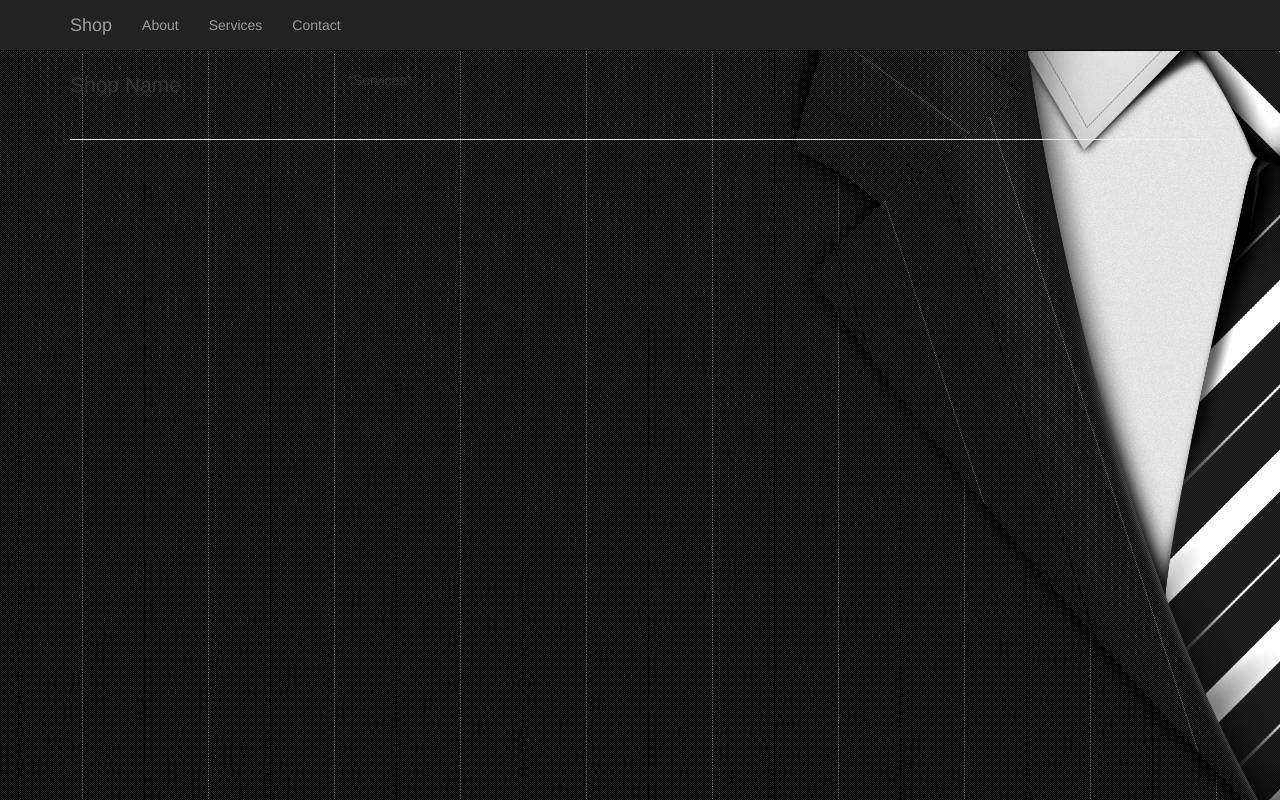
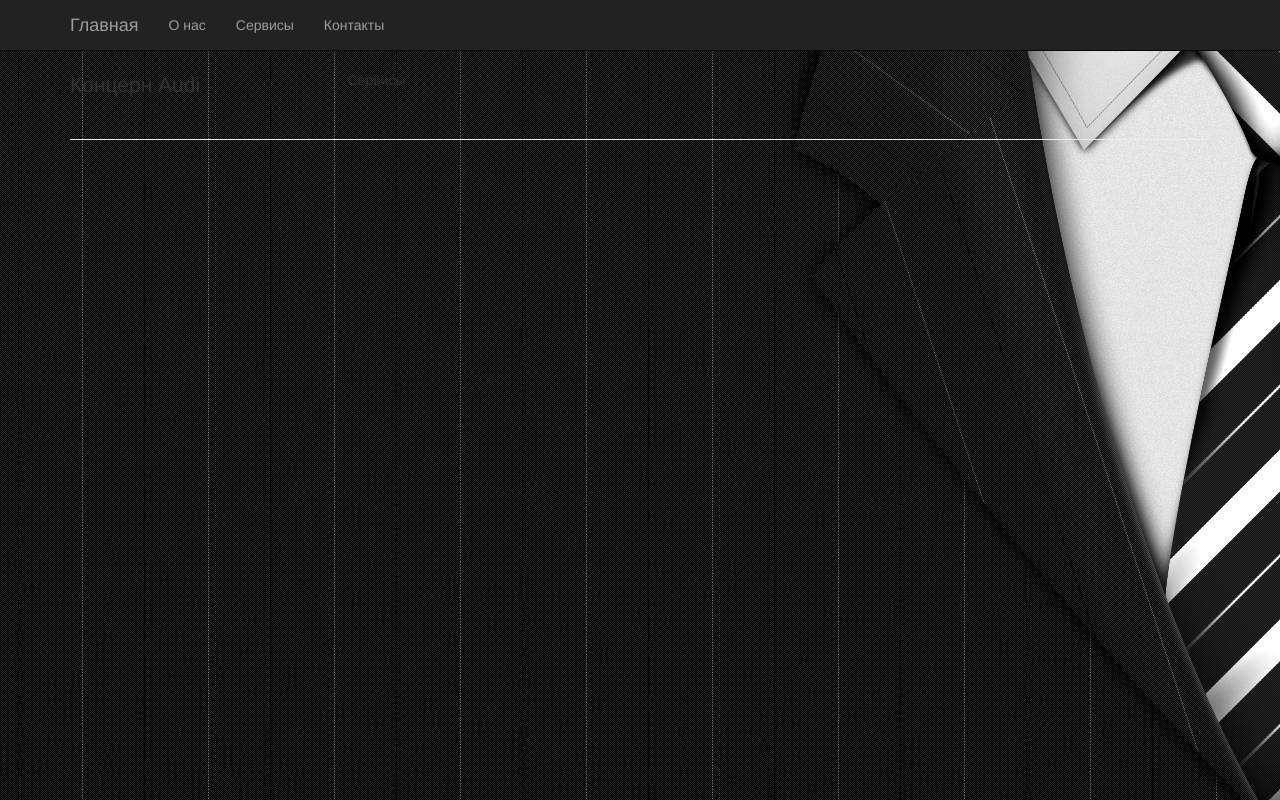
Before and after one commit to anatolygrigorievichrodionov/Veb, a plain HTML site: page html/services.html in a window 1280 px wide. Drawn offline with Linux system fonts and the light colour scheme; files whose address does not match are found by name.

Commit message:
Update services.html

```diff
--- a/html/services.html
+++ b/html/services.html
@@ -4,7 +4,7 @@
 <head>
     <meta charset="utf-8">
 
-    <title>Shop</title>
+    <title>Концерн Audi</title>
     <link href="../css/bootstrap.min.css" rel="stylesheet">
 	<link href="../css/style.css" rel="stylesheet">
 
@@ -14,18 +14,18 @@
     <nav class="navbar navbar-inverse navbar-fixed-top" role="navigation">
         <div class="container">
             <div class="navbar-header">
-                <a class="navbar-brand" href="../index.html">Shop</a>
+                <a class="navbar-brand" href="../index.html">Главная</a>
             </div>
             <div class="collapse navbar-collapse" id="bs-example-navbar-collapse-1">
                 <ul class="nav navbar-nav">
 					<li>
-                        <a href="about.html">About</a>
+                        <a href="about.html">О нас</a>
                     </li>
                     <li>
-                        <a href="#">Services</a>
+                        <a href="#">Сервисы</a>
                     </li>
                     <li>
-                        <a href="contacts.html">Contact</a>
+                        <a href="contacts.html">Контакты</a>
                     </li>
                 </ul>
             </div>
@@ -36,14 +36,14 @@
 		        <div class="row">
 
             <div class="col-md-3">
-                <p class="lead">Shop Name</p>
+                <p class="lead">Концерн Audi</p>
             </div>
 
             <div class="col-md-9">
 
                 <div class="row">
 
-                    <p>*Services*</p>
+                    <p>Сервисы</p>
 
                 </div>
 
```
